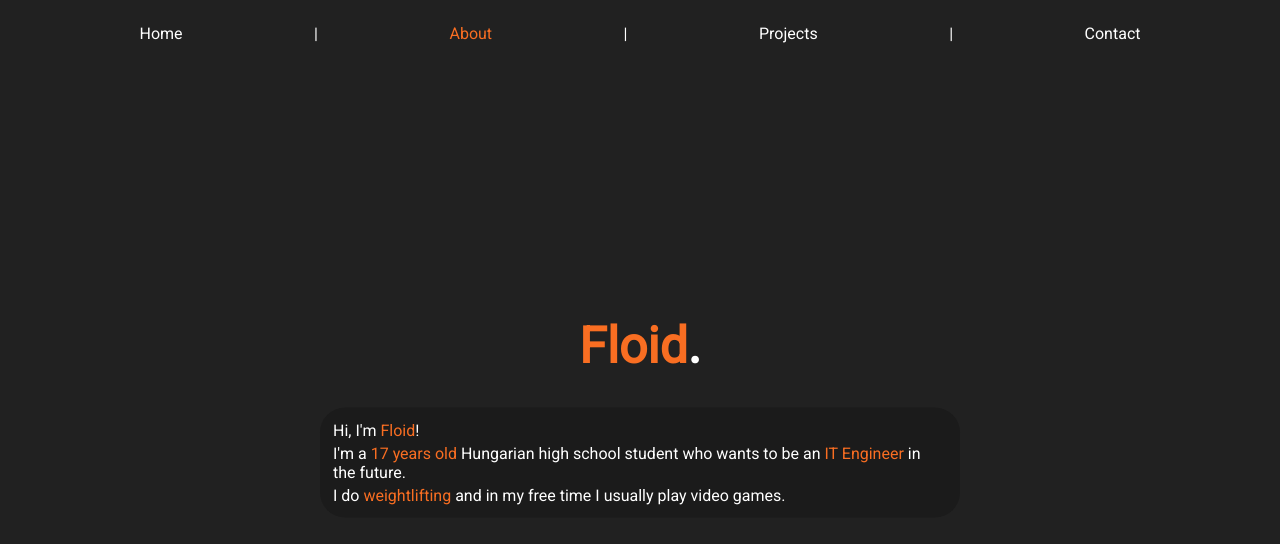
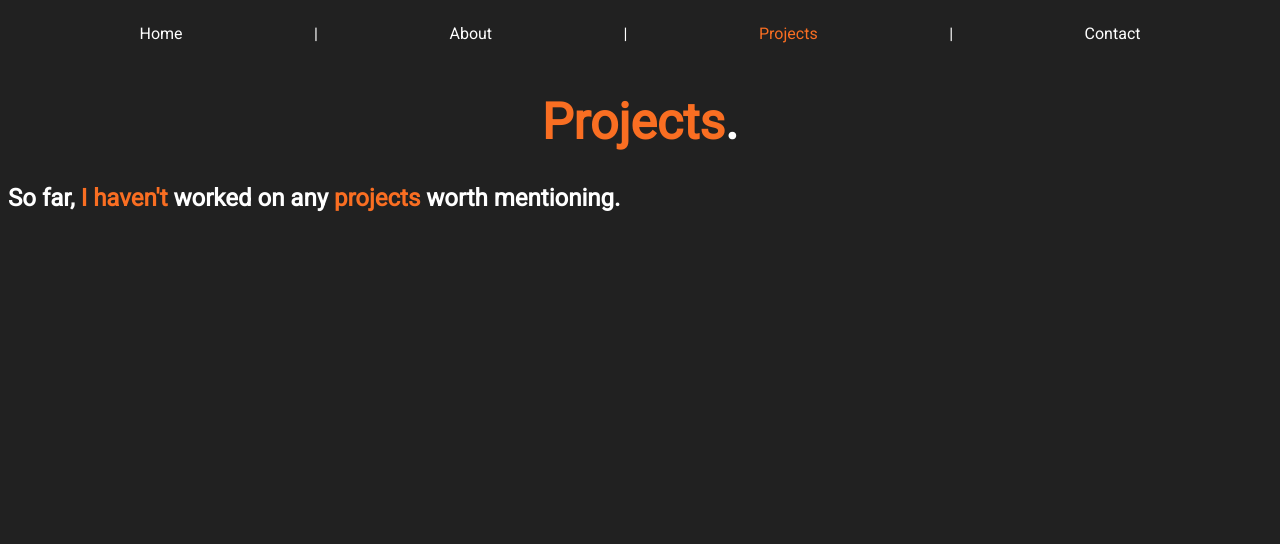
Before and after one commit to Floiddot/about, a plain HTML site: page index.html in a window 1280 px wide. Drawn offline with Linux system fonts and the light colour scheme.

Commit message:
better version

```diff
--- a/index.html
+++ b/index.html
@@ -16,33 +16,17 @@
         <div class="navbar">
             <a href="https://floiddot.github.io/"><p class="navtext">Home</p></a>
             <p class="navline">|</p>
-            <a href="./"><p class="current">About</p></a>
+            <a href="https://floiddot.github.io/about/"><p class="navtext">About</p></a>
             <p class="navline">|</p>
-            <a href="https://floiddot.github.io/projects/"><p class="navtext">Projects</p></a>
+            <a href="./"><p class="current">Projects</p></a>
             <p class="navline">|</p>
             <a href="https://floiddot.github.io/contact/"><p class="navtext">Contact</p></a>
         </div>
-        <div class="tb">
-            <h1 class="toptext">
-                <span style="color: #f96e22;">Floid</span>.
-            </h1>
-                <table>
-                        <td>
-                        Hi, I'm <span style="color: #f96e22;">Floid</span>!
-                        </td>
-                    <tr>
-                        <td>
-                        I'm a <span style="color: #f96e22;">17 years old</span> Hungarian high school student who wants to be
-                        an <span style="color: #f96e22;">IT Engineer</span> in the future.
-                        </td>
-                    </tr>
-                    <tr>
-                        <td>
-                        I do <span style="color: #f96e22;">weightlifting</span> and in my free time I usually play video games.
-                        </td>
-                    </tr>
-                </table>
-            </div>
-        </div>
+        <h1 class="toptext">
+            <span style="color: #f96e22;">Projects</span>.
+        </h1>
+        <h2 class="cntr">
+            So far, <span class="blank" style="color: #f96e22;">I haven't</span> worked on any <span class="blank" style="color: #f96e22;">projects</span> worth mentioning.
+        </h2>
     </body>
 </html>
```
